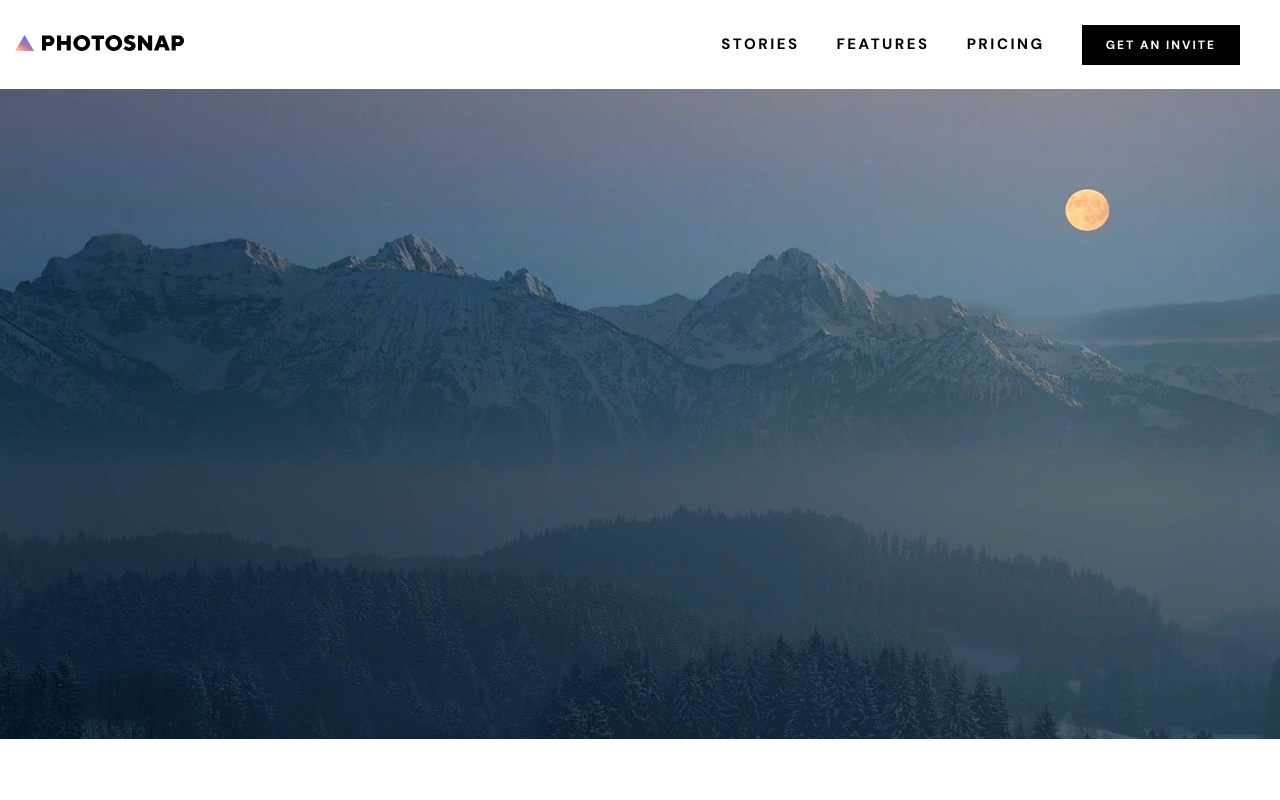
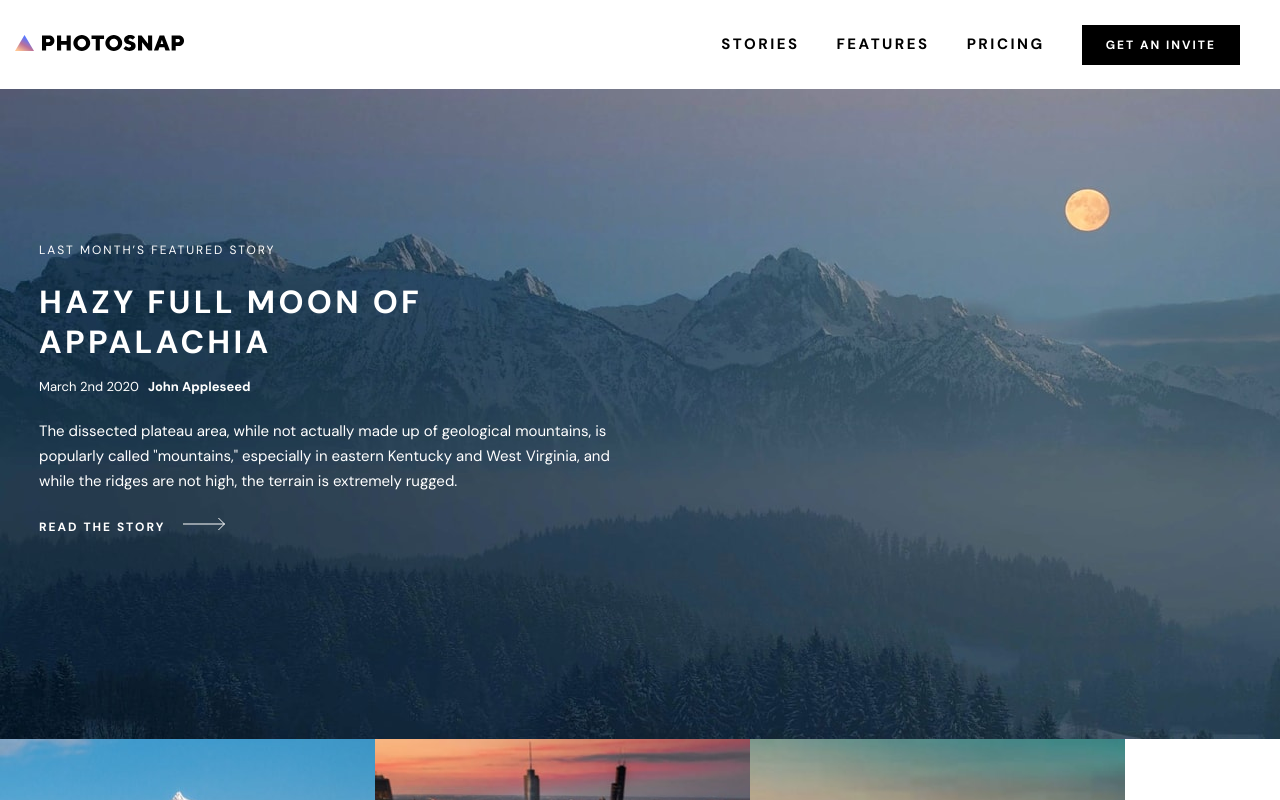
Before and after one commit to marleyanthony/photo-snap, a React (Create React App) app: page /stories in a window 1280 px wide. Shown: the top 800 px of the page. Built offline with nearby package versions, Linux system fonts and the light colour scheme.

Commit message:
stories page header styles for tablet

```diff
--- a/src/Models/stories.ts
+++ b/src/Models/stories.ts
@@ -48,7 +48,7 @@ export const StoryPageHeaderContent = [
       author: 'John Appleseed',
       info: 'The dissected plateau area, while not actually made up of geological mountains, is popularly called "mountains," especially in eastern Kentucky and West Virginia, and while the ridges are not high, the terrain is extremely rugged.',
       buttonText: 'Read The Story',
-      sectionClass: 'main-card main-card--black',
+      sectionClass: 'main-card main-card--black main-card--stories-page',
       buttonClass: 'main-card__cta main-card__cta--white'
    }
 ]
--- a/src/components/MainCard.tsx
+++ b/src/components/MainCard.tsx
@@ -32,7 +32,9 @@ const MainCard: React.FC<MainCardProps> = ({ content }) => {
                         ? 'main-card__card-wrapper main-card__card-wrapper--reverse'
                         : section.header === 'Designed for everyone'
                            ? 'main-card__card-wrapper main-card__card-wrapper--reverse'
-                           : 'main-card__card-wrapper'
+                           : section.header === 'HAZY FULL MOON OF APPALACHIA'
+                              ? 'main-card__card-wrapper main-card__card-wrapper--stories-page'
+                              : 'main-card__card-wrapper'
                   }
                      key={index}>
                      <picture>
@@ -76,9 +78,11 @@ const MainCard: React.FC<MainCardProps> = ({ content }) => {
                            >
                               {section.buttonText}
                               {
-                                 section.buttonText === ('Get An Invite' || 'Read The Story')
+                                 section.buttonText === 'Get An Invite'
                                     ? <img src={arrow} alt="arrow" className="main-card__cta-arrow" />
-                                    : <img src={arrowBlack} alt="arrow" className="main-card__cta-arrow" />
+                                    : section.buttonText === 'Read The Story'
+                                       ? <img src={arrow} alt="arrow" className="main-card__cta-arrow" />
+                                       : <img src={arrowBlack} alt="arrow" className="main-card__cta-arrow" />
                               }
                            </button>
                         </div>
--- a/src/styles/main.css
+++ b/src/styles/main.css
@@ -339,16 +339,35 @@
 }
 
 @media (min-width: 600px) {
+  .main-card--stories-page {
+    background-color: transparent;
+    position: absolute;
+    top: 170px;
+    left: 39px;
+    width: 45%;
+  }
+}
+
+@media (min-width: 600px) {
   .main-card__card-wrapper {
     display: -webkit-box;
     display: -ms-flexbox;
     display: flex;
   }
+}
+
+@media (min-width: 600px) {
   .main-card__card-wrapper--reverse {
     -webkit-box-orient: horizontal;
     -webkit-box-direction: reverse;
         -ms-flex-direction: row-reverse;
             flex-direction: row-reverse;
+  }
+}
+
+@media (min-width: 600px) {
+  .main-card__card-wrapper--stories-page {
+    display: unset;
   }
 }
 
@@ -367,6 +386,14 @@
 
 .main-card__featured {
   margin-bottom: 1.6rem;
+  letter-spacing: 2px;
+}
+
+@media (min-width: 600px) {
+  .main-card__featured {
+    font-size: 1.2rem;
+    margin-bottom: 2.4rem;
+  }
 }
 
 .main-card__content-header {
@@ -389,12 +416,30 @@
           align-items: center;
 }
 
+@media (min-width: 600px) {
+  .main-card__date-author-wrapper {
+    margin-bottom: 2.4rem;
+  }
+}
+
 .main-card__date {
   margin-right: 0.9rem;
 }
 
+@media (min-width: 600px) {
+  .main-card__date {
+    font-size: 1.3rem;
+  }
+}
+
 .main-card__author {
   font-weight: bold;
+}
+
+@media (min-width: 600px) {
+  .main-card__author {
+    font-size: 1.3rem;
+  }
 }
 
 .main-card__content-info {
--- a/src/styles/partials/_home.scss
+++ b/src/styles/partials/_home.scss
@@ -21,12 +21,30 @@
       justify-content: center;
    }
 
-   @include tablet-portrait {
-      &__card-wrapper {
+   &--stories-page {
+      @include tablet-portrait {
+         background-color: transparent;
+         position: absolute;
+         top: 170px;
+         left: 39px;
+         width: 45%;
+      }
+   }
+
+   &__card-wrapper {
+      @include tablet-portrait {
          display: flex;
+      }
 
-         &--reverse {
+      &--reverse {
+         @include tablet-portrait {
             flex-direction: row-reverse;
+         }
+      }
+
+      &--stories-page {
+         @include tablet-portrait {
+            display: unset;
          }
       }
    }
@@ -48,6 +66,12 @@
 
    &__featured {
       margin-bottom: 1.6rem;
+      letter-spacing: 2px;
+
+      @include tablet-portrait {
+         font-size: 1.2rem;
+         margin-bottom: 2.4rem;
+      }
    }
 
    &__content-header {
@@ -64,14 +88,26 @@
       margin-bottom: 1.6rem;
       display: flex;
       align-items: center;
+
+      @include tablet-portrait {
+         margin-bottom: 2.4rem;
+      }
    }
 
    &__date {
       margin-right: 0.9rem;
+
+      @include tablet-portrait {
+         font-size: 1.3rem;
+      }
    }
 
    &__author {
       font-weight: bold;
+
+      @include tablet-portrait {
+         font-size: 1.3rem;
+      }
    }
 
    &__content-info {
```
Also changed, not shown: 2 other files (tests, documents, lock files or other folders).
